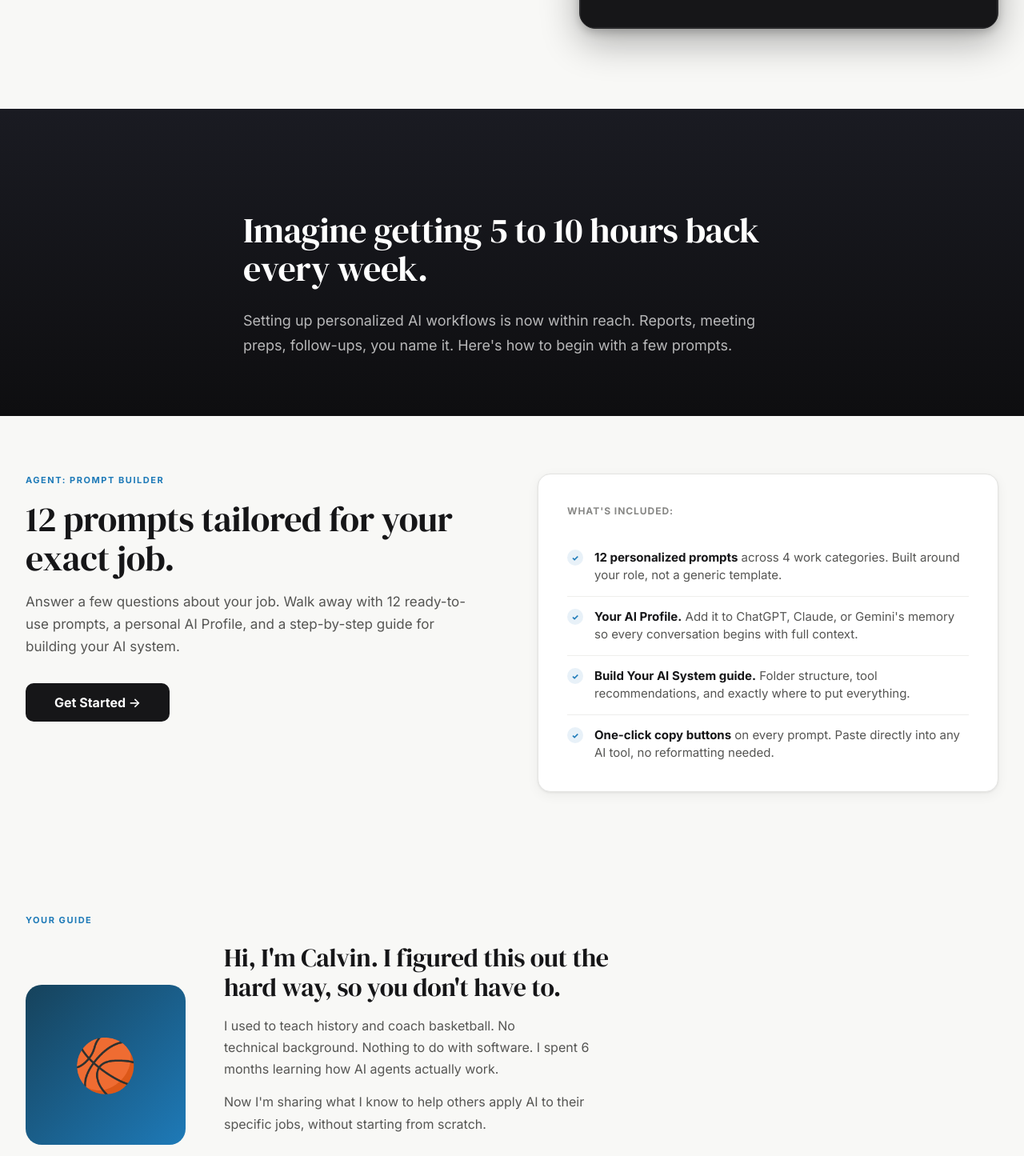
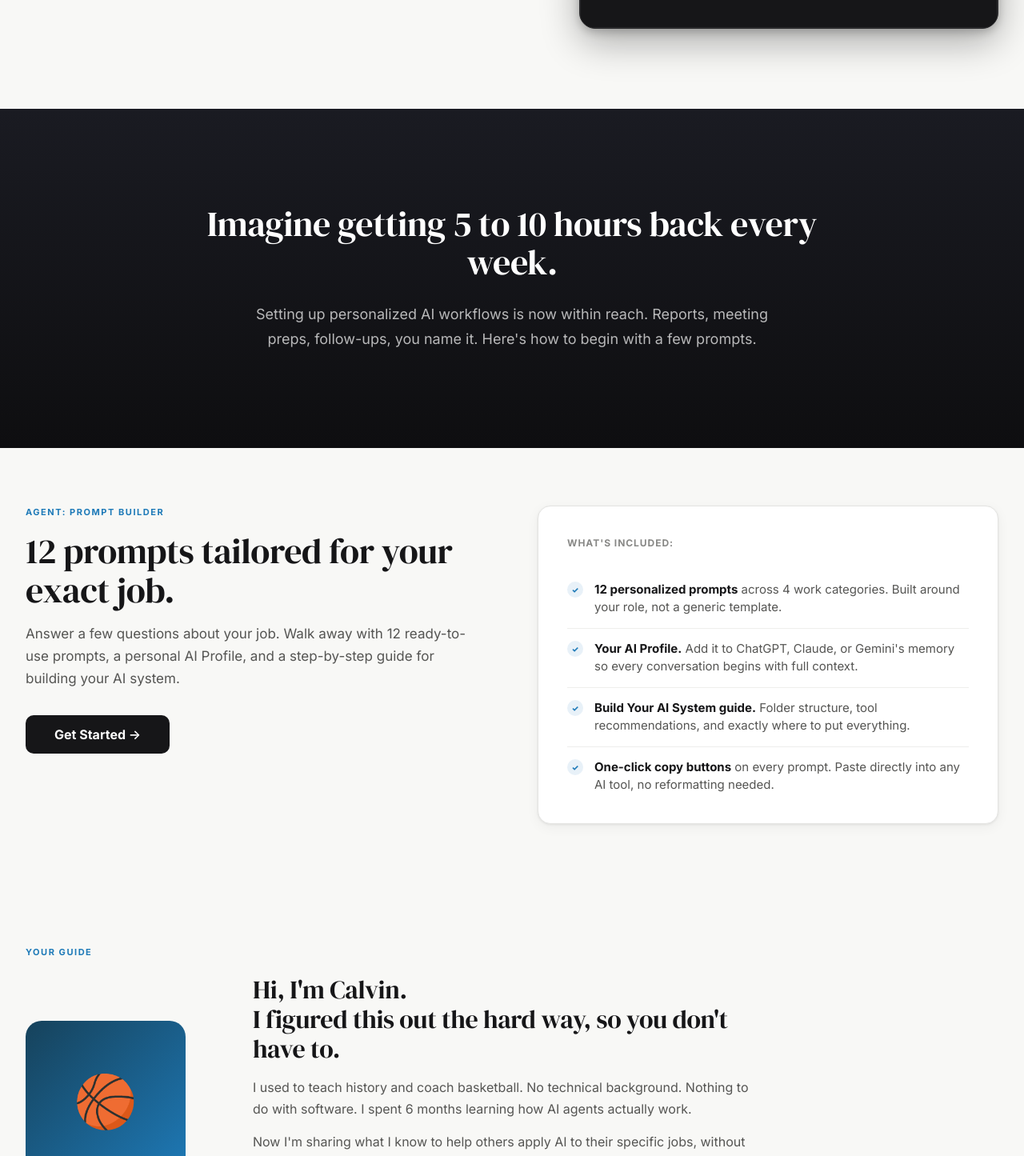
Before and after one commit to coolcalvin457-tech/agent-timesaver-nextjs, a Next.js app: page / in a window 1280 px wide. Shown: the part 640-2085 px from the top of the page at 80% size. Built offline with nearby package versions, Linux system fonts and the light colour scheme.

Commit message:
UI cleanup: card hover lift, dream section centered, guide layout widened

```diff
--- a/app/globals.css
+++ b/app/globals.css
@@ -1306,6 +1306,7 @@ input, textarea {
   color: rgba(255,255,255,0.7);
   line-height: 1.75;
   max-width: 640px;
+  margin: 0 auto;
 }
 
 .dream-body strong {
@@ -1434,10 +1435,10 @@ input, textarea {
 /* ── Guide Section ────────────────────────────────────────── */
 .guide-layout {
   display: grid;
-  grid-template-columns: 200px 1fr;
-  gap: 48px;
-  align-items: center;
-  max-width: 760px;
+  grid-template-columns: 220px 1fr;
+  gap: 64px;
+  align-items: center;
+  max-width: 920px;
 }
 
 .guide-avatar {
@@ -2521,12 +2522,13 @@ input, textarea {
   border-radius: var(--radius-card);
   padding: 36px;
   box-shadow: var(--shadow-card);
-  transition: box-shadow 0.15s ease, border-color 0.15s ease;
+  transition: box-shadow 0.2s ease, border-color 0.2s ease, transform 0.2s ease;
 }
 
 .kit-preview-card:hover {
   border-color: var(--cta);
-  box-shadow: 0 4px 24px rgba(30, 122, 184, 0.12);
+  box-shadow: 0 8px 32px rgba(30, 122, 184, 0.15);
+  transform: translateY(-3px);
 }
 
 .kit-sample-card {
--- a/app/page.tsx
+++ b/app/page.tsx
@@ -46,8 +46,9 @@ export default function Home() {
         </section>
 
         {/* ── Section 2: Dream / Aspiration ───────────────────────────── */}
-        <section className="section section-dark" id="dream" style={{ paddingBottom: "72px" }}>
-          <div className="container-narrow">
+        <section className="section section-dark" id="dream" style={{ paddingTop: "120px", paddingBottom: "120px" }}>
+          <div className="container">
+            <div style={{ maxWidth: "880px", margin: "0 auto", textAlign: "center" }}>
               <h2 className="heading-1" style={{ color: "#fff", marginBottom: "24px" }}>
                 Imagine getting 5 to 10 hours back every week.
               </h2>
@@ -56,6 +57,7 @@ export default function Home() {
                 meeting preps, follow-ups, you name it. Here&apos;s how to begin
                 with a few prompts.
               </p>
+            </div>
           </div>
         </section>
 
@@ -142,13 +144,12 @@ export default function Home() {
               </div>
               <div>
                 <h2 className="guide-headline">
-                  Hi, I&apos;m Calvin. I figured this out the hard way, so you
-                  don&apos;t have to.
+                  Hi, I&apos;m Calvin.<br />
+                  I figured this out the hard way, so you don&apos;t have to.
                 </h2>
                 <p className="guide-body">
-                  I used to teach history and coach basketball. No{" "}
-                  <span style={{ whiteSpace: "nowrap" }}>technical background.</span>{" "}
-                  Nothing to do with software. I spent 6 months
+                  I used to teach history and coach basketball. No technical
+                  background. Nothing to do with software. I spent 6 months
                   learning how AI agents actually work.
                 </p>
                 <p className="guide-body">
```
Lines whose indentation alone changed are shown as unchanged.
